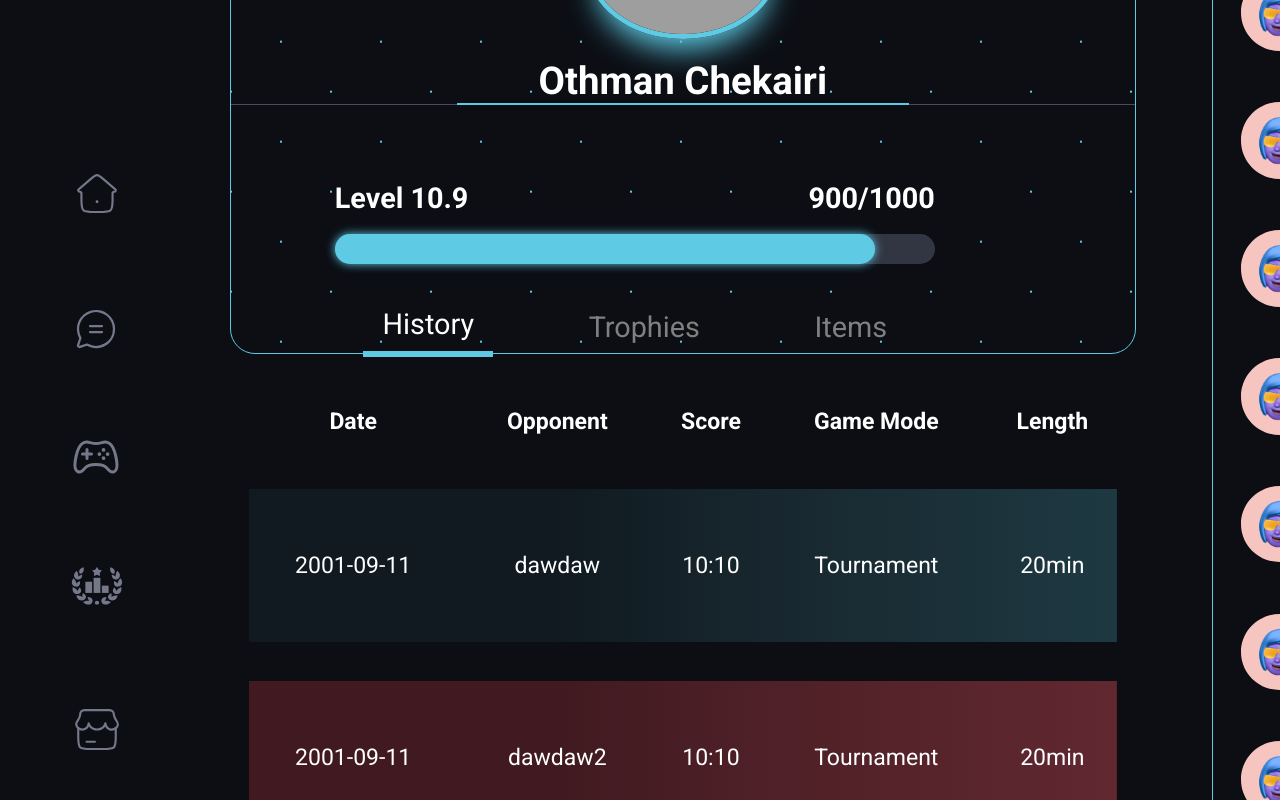
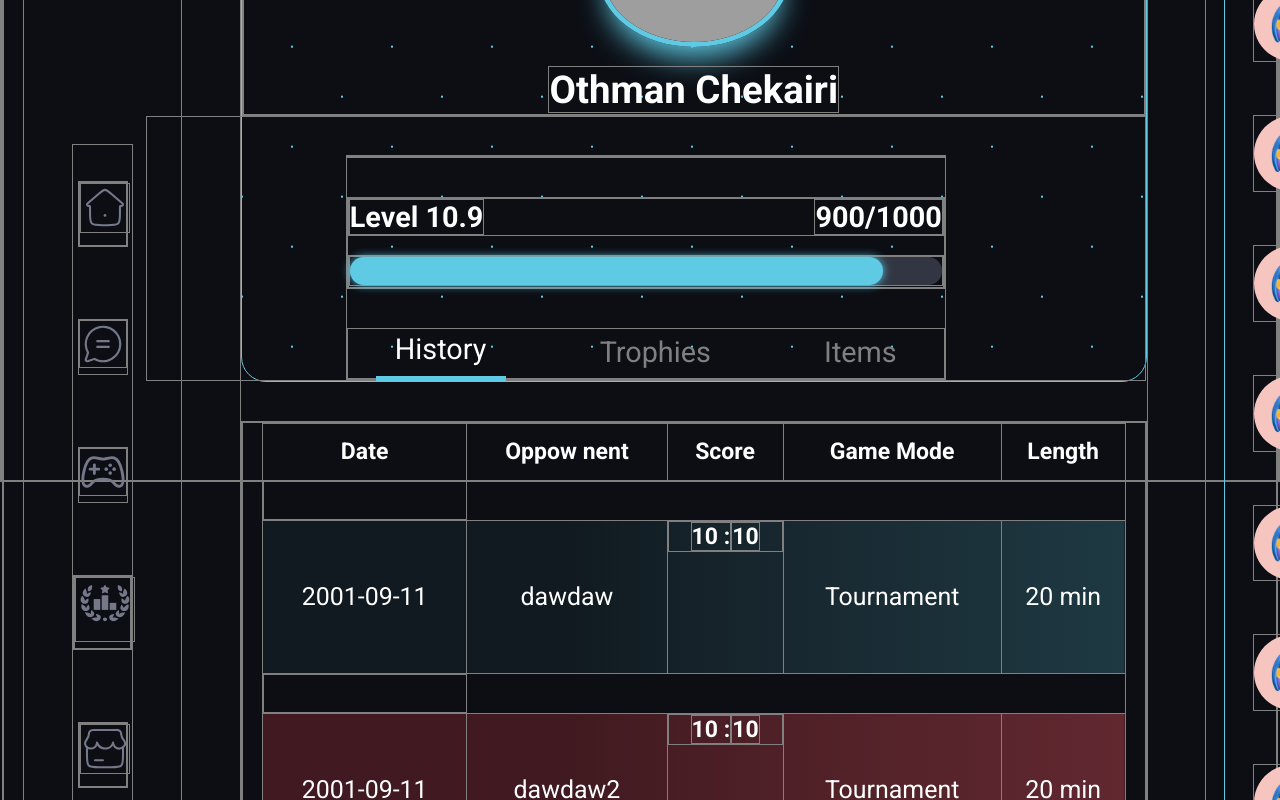
Before and after one commit to AMGHAR-ELMAHDI/ft_transcendence, a React (Vite) app in the folder React/: page /profile in a window 1280 px wide. Shown: the part 320-1120 px from the top of the page. Built offline with nearby package versions, Linux system fonts and the light colour scheme; grey boxes are pictures that could not be loaded.

Commit message:
leaderboard done and added stars to profile background

```diff
--- a/React/package.json
+++ b/React/package.json
@@ -4,7 +4,7 @@
   "version": "0.0.0",
   "type": "module",
   "scripts": {
-    "dev": "vite",
+    "dev": "vite --host",
     "build": "tsc && vite build",
     "lint": "eslint . --ext ts,tsx --report-unused-disable-directives --max-warnings 0",
     "preview": "vite preview"
--- a/React/src/Data/HistoryData.json
+++ b/React/src/Data/HistoryData.json
@@ -18,7 +18,7 @@
       "Result": "Won",
       "first_name": "daw",
       "last_name": "daaaw",
-      "lenght": "20min"
+      "lenght": "20 min"
     },
     {
       "id": 1,
@@ -31,7 +31,7 @@
       "Result": "Loss",
       "first_name": "daw",
       "last_name": "daaaw",
-      "lenght": "20min"
+      "lenght": "20 min"
     },
     {
       "id": 1,
@@ -44,7 +44,7 @@
       "Result": "Won",
       "first_name": "daw",
       "last_name": "daaaw",
-      "lenght": "20min"
+      "lenght": "20 min"
     },
     {
       "id": 1,
@@ -57,7 +57,7 @@
       "Result": "Loss",
       "first_name": "daw",
       "last_name": "daaaw",
-      "lenght": "20min"
+      "lenght": "20 min"
     },
     {
       "id": 1,
@@ -70,7 +70,7 @@
       "Result": "Won",
       "first_name": "daw",
       "last_name": "daaaw",
-      "lenght": "20min"
+      "lenght": "20 min"
     },
     {
       "id": 1,
@@ -83,7 +83,7 @@
       "Result": "Loss",
       "first_name": "daw",
       "last_name": "daaaw",
-      "lenght": "20min"
+      "lenght": "20 min"
     },
     {
       "id": 1,
@@ -96,7 +96,7 @@
       "Result": "Won",
       "first_name": "daw",
       "last_name": "daaaw",
-      "lenght": "20min"
+      "lenght": "20 min"
     },
     {
       "id": 1,
@@ -109,7 +109,7 @@
       "Result": "Loss",
       "first_name": "daw",
       "last_name": "daaaw",
-      "lenght": "20min"
+      "lenght": "20 min"
     },
     {
       "id": 1,
@@ -122,7 +122,7 @@
       "Result": "Won",
       "first_name": "daw",
       "last_name": "daaaw",
-      "lenght": "20min"
+      "lenght": "20 min"
     },
     {
       "id": 1,
@@ -135,7 +135,7 @@
       "Result": "Loss",
       "first_name": "daw",
       "last_name": "daaaw",
-      "lenght": "20min"
+      "lenght": "20 min"
     }
   ]
 }
--- a/React/src/components/History.tsx
+++ b/React/src/components/History.tsx
@@ -1,5 +1,10 @@
 import React from "react";
 import HistoryData from "../Data/HistoryData.json";
+
+function getScore(WholeStr: string, num: number) {
+  let Str = WholeStr.split(":");
+  return Str[num];
+}
 
 function History() {
   let Data = HistoryData;
@@ -10,7 +15,7 @@ function History() {
       <table>
         <tr className="HistoryToolTipTable">
           <th>Date</th>
-          <th>Opponent</th>
+          <th>Oppow nent</th>
           <th>Score</th>
           <th>Game Mode</th>
           <th>Length</th>
@@ -24,7 +29,10 @@ function History() {
             >
               <td>{element.date}</td>
               <td>{element.username}</td>
-              <td>{element.score}</td>
+              <td className="ScoreTd">
+                <h1 className="UserScore">{getScore(element.score, 0)} : </h1>
+                <h1 className="OppScore">{getScore(element.score, 1)}</h1>
+              </td>
               <td>{element.GameMode}</td>
               <td>{element.lenght}</td>
             </tr>
--- a/React/src/css/ProfileHistory.css
+++ b/React/src/css/ProfileHistory.css
@@ -1,5 +1,5 @@
 * {
-  /* border: 0.1px solid gray; */
+  border: 0.1px solid gray;
   --bg-color: #0c0e14;
   --font-color: white;
   --grey-bg-color: hsl(227, 15%, 23%);
@@ -10,6 +10,8 @@
   display: flex;
   flex: 1;
   overflow-y: scroll;
+  overflow-x: hidden;
+
   height: 900px;
 }
 
@@ -27,26 +29,51 @@
   position: sticky;
   top: 0;
   height: 3rem;
+  z-index: 100;
 }
 
 .Won,
 .Lost {
   height: 8rem;
   text-align: center;
+  transition: 0.5s all;
+}
+
+.Won:hover,
+.Lost:hover {
+  scale: 1.02;
+  overflow: hidden;
+  z-index: 90;
 }
 
 .Won {
   /* background: linear-gradient(90deg, rgb(16, 26, 32), rgb(30, 57, 66)); */
-  background: rgb(16,26,32);
-  background: linear-gradient(90deg, rgba(16,26,32,1) 35%, #18272f 60%, rgba(30,57,66,1) 100%);
+  background: rgb(16, 26, 32);
+  background: linear-gradient(
+    90deg,
+    rgba(16, 26, 32, 1) 35%,
+    #18272f 60%,
+    rgba(30, 57, 66, 1) 100%
+  );
 }
 
 .Lost {
   /* background: linear-gradient(90deg, rgb(66, 27, 33), rgb(102, 42, 51)); */
-  background: rgb(66,27,33);
-background: linear-gradient(90deg, #401a20 35%, #4f2027 60%, #612830 100%);
+  background: rgb(66, 27, 33);
+  background: linear-gradient(90deg, #401a20 35%, #4f2027 60%, #612830 100%);
 }
 
 .spacing {
   height: 2rem;
 }
+
+td {
+  /* color: #401a20; */
+  font-size: 1.3rem;
+}
+
+.ScoreTd {
+  display: flex;
+  justify-content: center;
+  align-items: center;
+}
```
